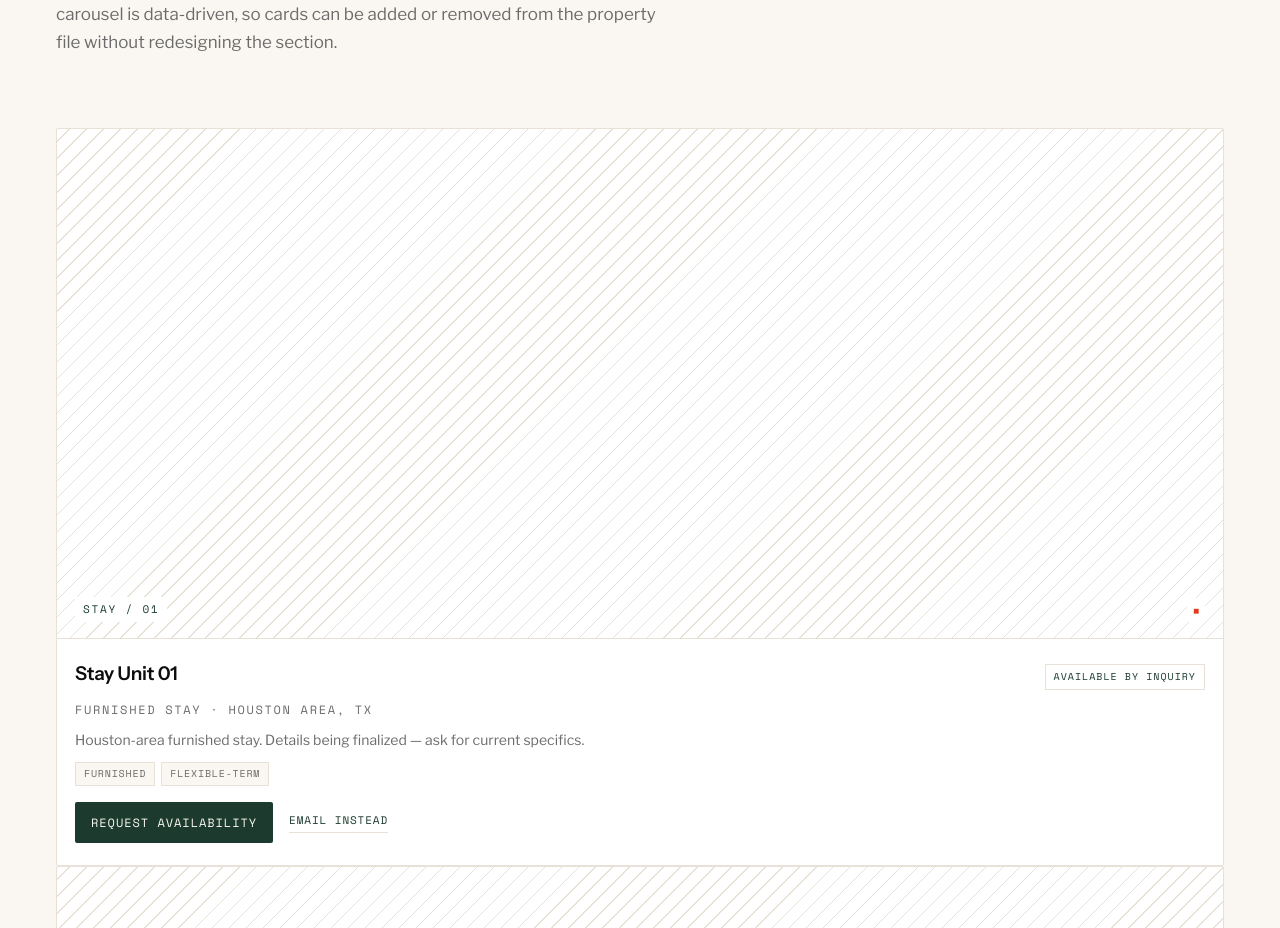
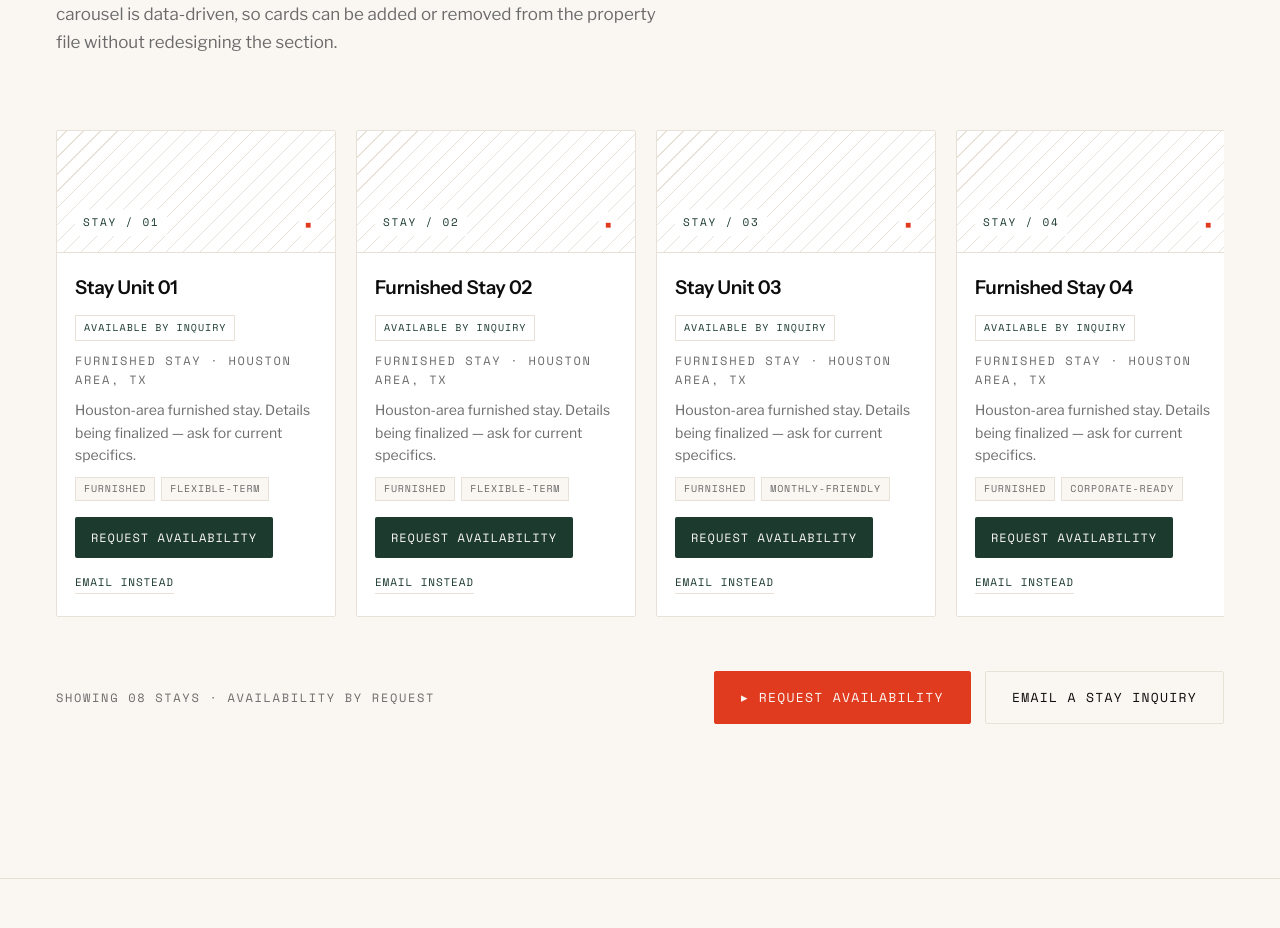
Before and after one commit to d8dles/jwillsoldit-hub, a React (Vite) app: page / in a window 1280 px wide. Shown: the part 3720-4648 px from the top of the page. Built offline with nearby package versions, Linux system fonts and the light colour scheme.

Commit message:
Style furnished stay carousel

```diff
--- a/src/sections/StaysSection.module.css
+++ b/src/sections/StaysSection.module.css
@@ -1,8 +1,17 @@
-.grid {
+.carousel {
   display: grid;
-  grid-template-columns: 1fr;
+  grid-auto-flow: column;
+  grid-auto-columns: minmax(260px, 32%);
   gap: 20px;
-  margin-bottom: 40px;
+  overflow-x: auto;
+  overscroll-behavior-inline: contain;
+  scroll-snap-type: inline mandatory;
+  padding: 2px 0 22px;
+  margin-bottom: 32px;
+}
+
+.slide {
+  scroll-snap-align: start;
 }
 
 .footerRow {
@@ -21,15 +30,9 @@
   gap: 14px;
 }
 
-@media (min-width: 700px) {
-  .grid {
-    grid-template-columns: repeat(2, 1fr);
-  }
-}
-
 @media (min-width: 1080px) {
-  .grid {
-    grid-template-columns: repeat(4, 1fr);
+  .carousel {
+    grid-auto-columns: minmax(280px, 25%);
   }
 
   .footerRow {
@@ -39,6 +42,12 @@
   }
 }
 
+@media (max-width: 699px) {
+  .carousel {
+    grid-auto-columns: 82%;
+  }
+}
+
 @media (max-width: 480px) {
   .ctas {
     flex-direction: column;
```
